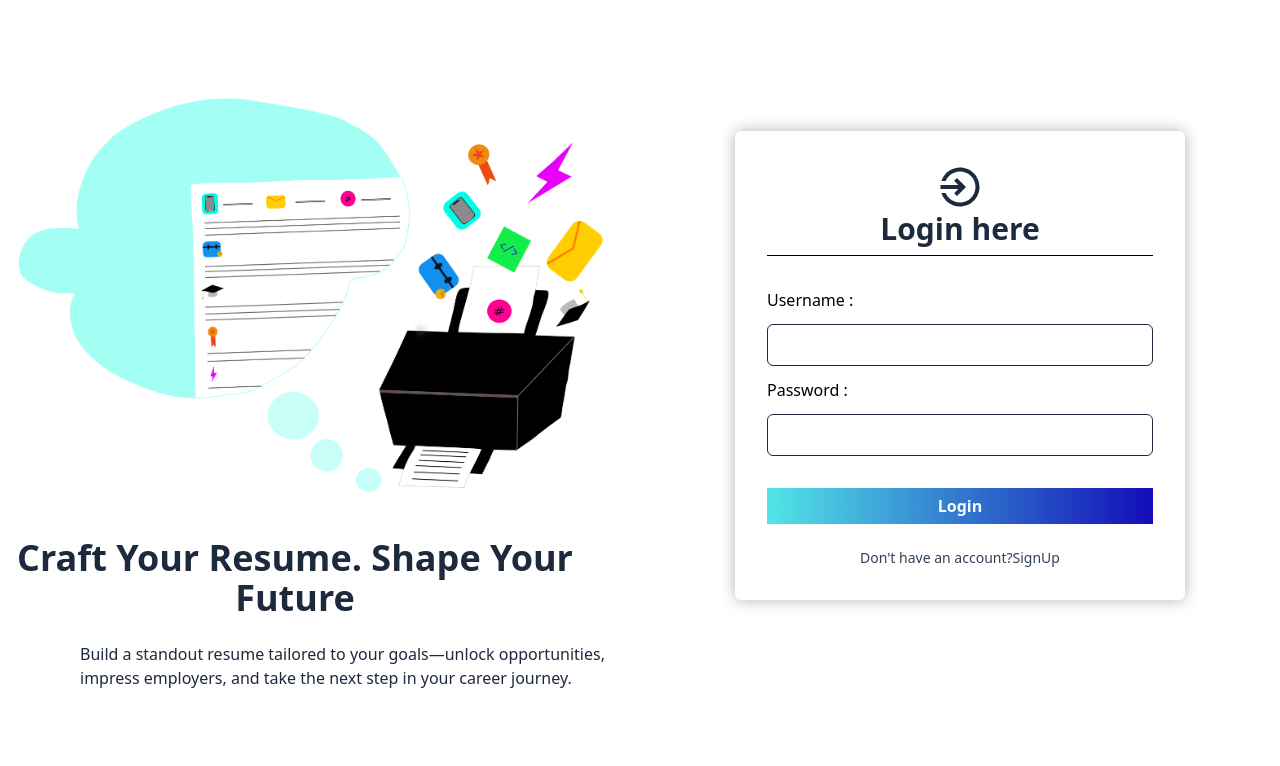
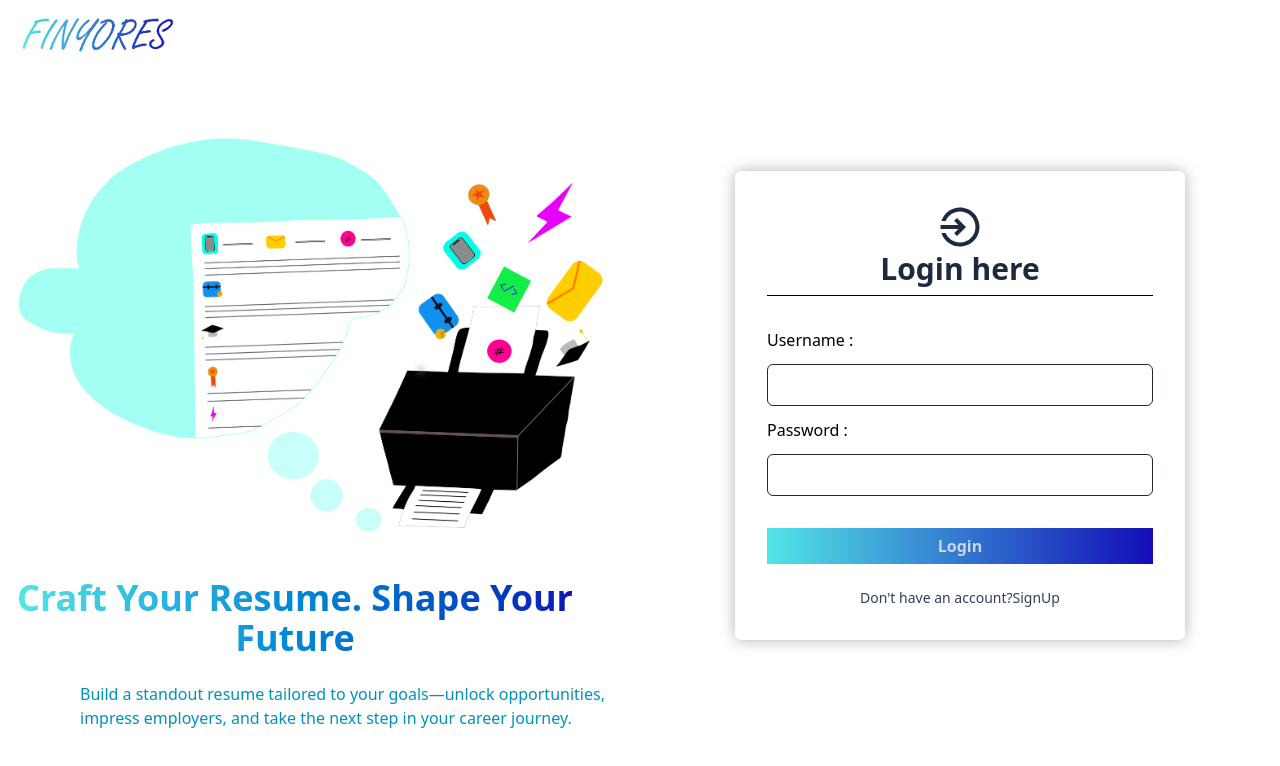
Before and after one commit to Sailesh-developer/ResumeMaker-UI, a React (Vite) app: page / in a window 1280 px wide. Shown: the top 766 px of the page. Built offline with nearby package versions, Linux system fonts and the light colour scheme.

Commit message:
added icon and created a navbar component.

```diff
--- a/src/App.jsx
+++ b/src/App.jsx
@@ -5,6 +5,7 @@ import Register from './components/auth/Register';
 import Mainpage from './components/Mainpage';
 import './index.css';
 import { BrowserRouter as Router, Routes, Route } from 'react-router-dom';
+import Navbar from './components/Navbar';
 
 function App() {
 
@@ -13,6 +14,7 @@ function App() {
     <>
       <div>
         <Router>
+          <Navbar />
           <Routes>
       <Route path='/' element={<Login />}/>
       <Route path='/login' element={<Login />} />
--- a/src/components/Mainpage.jsx
+++ b/src/components/Mainpage.jsx
@@ -98,8 +98,8 @@ function ColorlibStepIcon(props) {
 
   return (
     <>
-
-    <button className="bg-button-gradient p-1.5 mt-4 text-slate-50 font-semibold cursor-pointer absolute right-0">Logout</button>
+    <div className='flex'>
+    </div>
     <Box sx={{ width: '100%', mt: 5 }}>
       <Stepper alternativeLabel activeStep={activeStep} connector={<ColorlibConnector />}>
         {steps.map((label) => (
--- /dev/null
+++ b/src/components/Navbar.jsx
@@ -0,0 +1,21 @@
+import { useLocation } from "react-router-dom";
+import finyores from "../assets/finyores.png"
+import Mainpage from "./Mainpage";
+
+
+const Navbar = () => {
+
+const location = useLocation();
+const isMainPage = location.pathname === "/mainpage";
+
+    return(
+        <div className="h-[40px] bg-custom-gradient text-white z-50 flex items-center sticky top-0">
+        <img src={finyores} alt="" className="w-40 h-auto pt-6 ml-4"/>
+        {isMainPage && (
+        <button className="bg-button-gradient p-1.5 mt-4 text-slate-50 font-semibold cursor-pointer ml-auto">Logout</button>
+        )}
+        </div>
+    )
+}
+
+export default Navbar;
--- a/src/components/auth/Login.jsx
+++ b/src/components/auth/Login.jsx
@@ -13,6 +13,7 @@ const Login = () => {
      const {
         register,
         handleSubmit,
+        watch,
         reset,
         formState: {errors},
     } = useForm({
@@ -27,14 +28,18 @@ const Login = () => {
            dispatch(userLogin(data,navigate,toast))
     }
 
+    const username = watch('username');
+    const password = watch('password');
+
+
     return(
           <div className="min-h-[calc(100vh-70px)] flex flex-col md:flex-row justify-center items-center">
 
 
                 <div className="w-full md:w-1/2 flex flex-col justify-center items-center p-4 gap-y-6 mt-12">
                 <img src={resume_image} alt="" className="max-w-full h-auto"/>
-                <p className="text-slate-800 text-center font-montserrat lg:text-4xl text-2xl font-bold mr-12.5">Craft Your Resume. Shape Your Future</p>
-                <p className="text-slate-800 font-montserrat font-normal md:ml-17 sm:ml-23 lg:ml-16">Build a standout resume tailored to your goals—unlock opportunities, impress employers, and take the next step in your career journey.</p>
+                <p className="text-transparent bg-clip-text bg-gradient-to-r from-[#52E5E7] to-[#130CB7] text-center font-montserrat lg:text-4xl text-2xl font-bold mr-12.5 ">Craft Your Resume. Shape Your Future</p>
+                <p className="text-cyan-600 font-montserrat font-normal md:ml-17 sm:ml-23 lg:ml-16">Build a standout resume tailored to your goals—unlock opportunities, impress employers, and take the next step in your career journey.</p>
                 </div>
 
                 <div className="w-full md:w-1/2 flex justify-center items-center p-4">
@@ -55,13 +60,13 @@ const Login = () => {
 
                 <label>Password : </label>
                 <InputField
-                register = {register}
+                 register = {register}
                  id="password"
                  type="password"
                 />
                 </div>
                 </div>
-                <button className="bg-button-gradient p-1.5 mt-8 w-full text-slate-50 font-semibold cursor-pointer">Login</button>
+                <button className={`${!username || !password ? 'bg-button-gradient p-1.5 mt-8 w-full text-slate-300 font-semibold cursor-not-allowed' :  'bg-button-gradient p-1.5 mt-8 w-full text-slate-50 font-semibold cursor-pointer'}`} disabled={!username || !password}>Login</button>
                        <p className="text-center text-sm text-slate-700 mt-6">
                             Don't have an account?
                             <Link to="/register"><span>SignUp</span></Link>
--- a/src/store/actions/index.js
+++ b/src/store/actions/index.js
@@ -14,7 +14,8 @@ export const userLogin = (sendData,navigate,toast) => async (dispatch) => {
     console.log("login successful!");
 }
    catch(error){
-     console.log(error);
+     if(error.status === 404)
+     toast.error("User does not exist. Register and try again.")
    };
 
 }
```
Also changed, not shown: src/assets/finyores.png (added).
